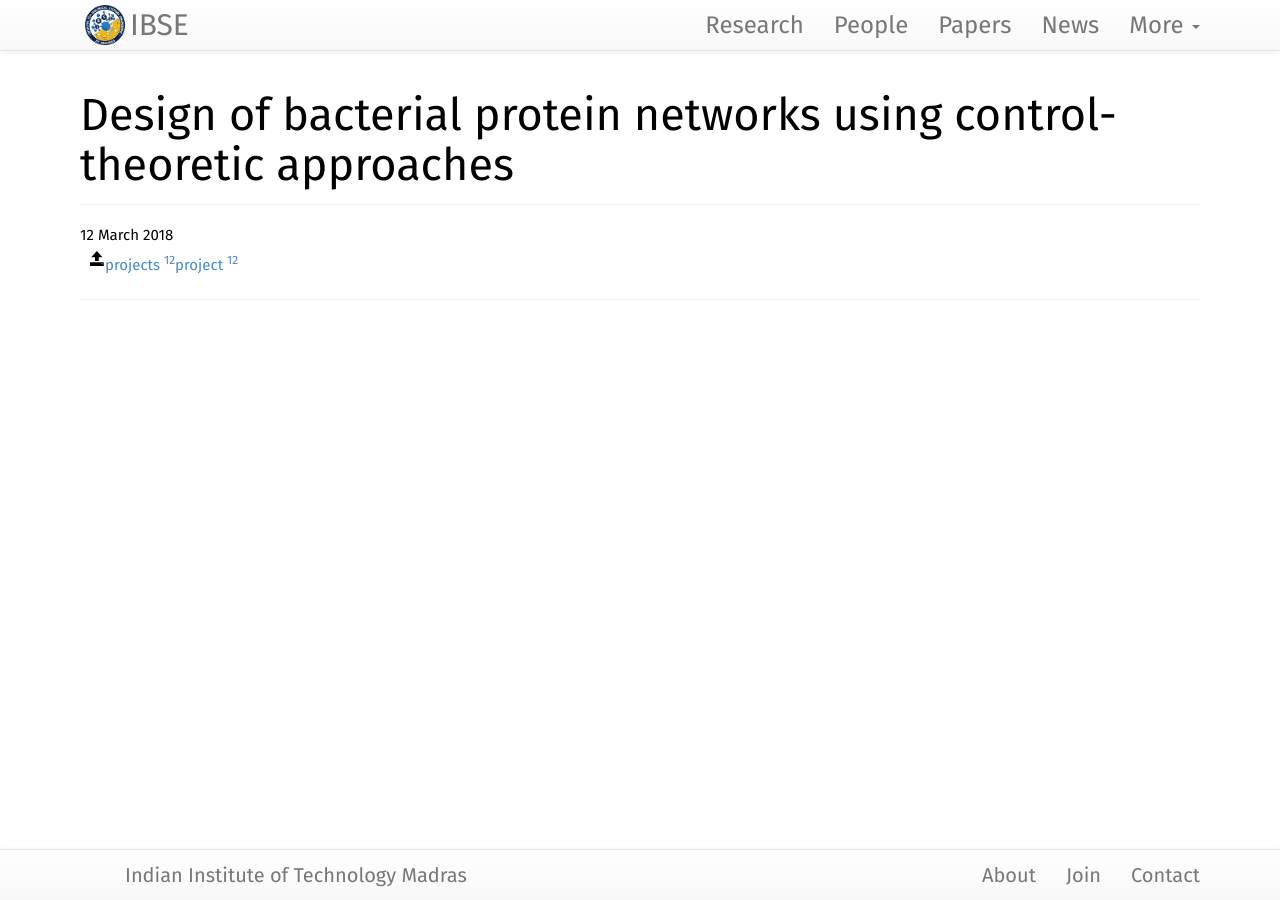
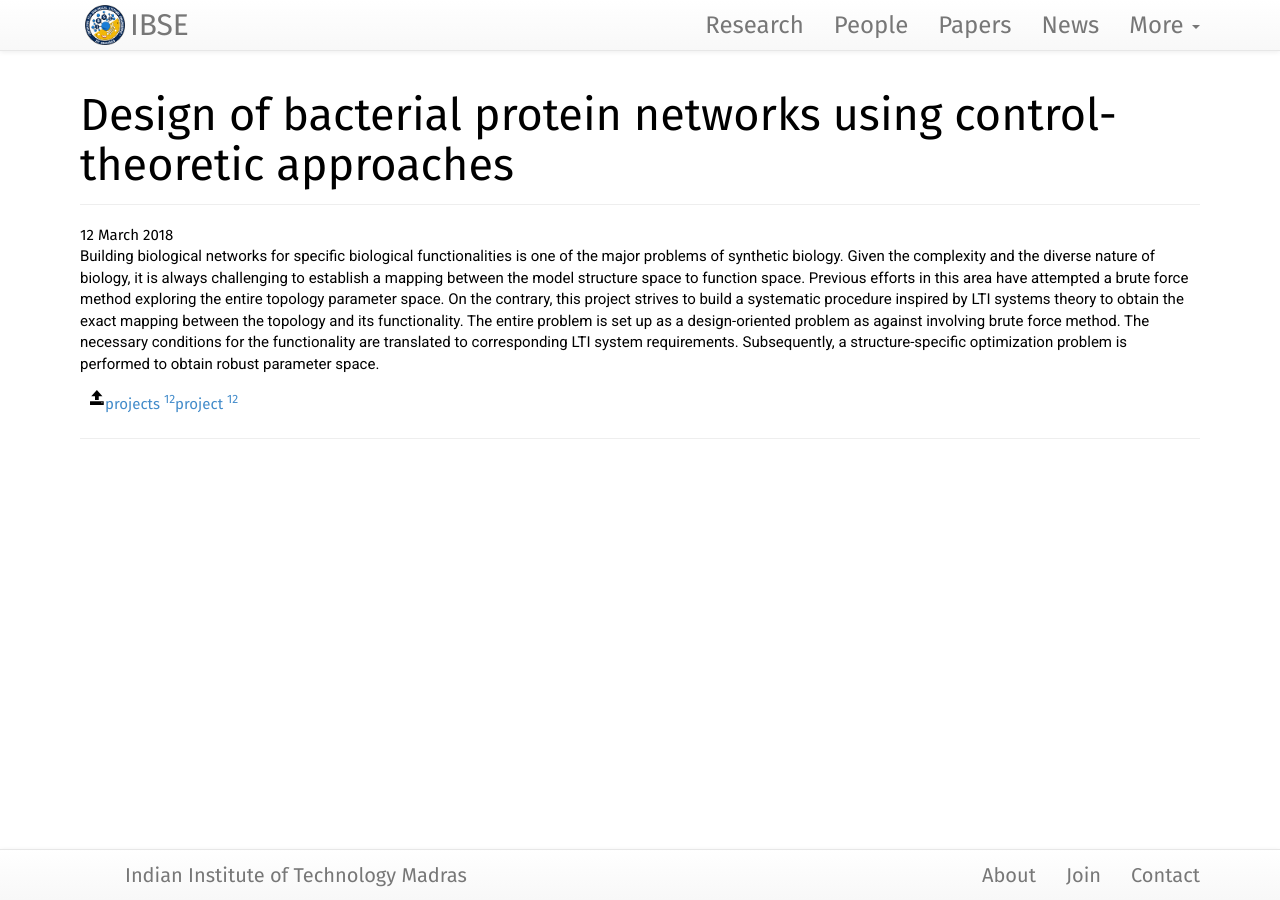
Before and after one commit to philge/ibse-iitm.github.io, a Jekyll site: the page built from projects/_posts/2018-03-12-bacterial-protein-networks.md, in a window 1280 px wide. Built offline with Jekyll 4.4.1, drawn with Linux system fonts in a browser that asks for light colours; nearby versions of some CDN libraries.

Commit message:
Update 2018-03-12-bacterial-protein-networks.md

```diff
--- a/projects/_posts/2018-03-12-bacterial-protein-networks.md
+++ b/projects/_posts/2018-03-12-bacterial-protein-networks.md
@@ -8,3 +8,6 @@ people: Karthik Raman & Arun Tangirala
 category: project
 tags:
 ---
+{% include JB/setup %}
+
+Building biological networks for specific biological functionalities is one of the major problems of synthetic biology. Given the complexity and the diverse nature of biology, it is always challenging to establish a mapping between the model structure space to function space. Previous efforts in this area have attempted a brute force method exploring the entire topology parameter space. On the contrary, this project strives to build a systematic procedure inspired by LTI systems theory to obtain the exact mapping between the topology and its functionality. The entire problem is set up as a design-oriented problem as against involving brute force method. The necessary conditions for the functionality are translated to corresponding LTI system requirements.  Subsequently, a structure-specific optimization problem is performed to obtain robust parameter space.
```
